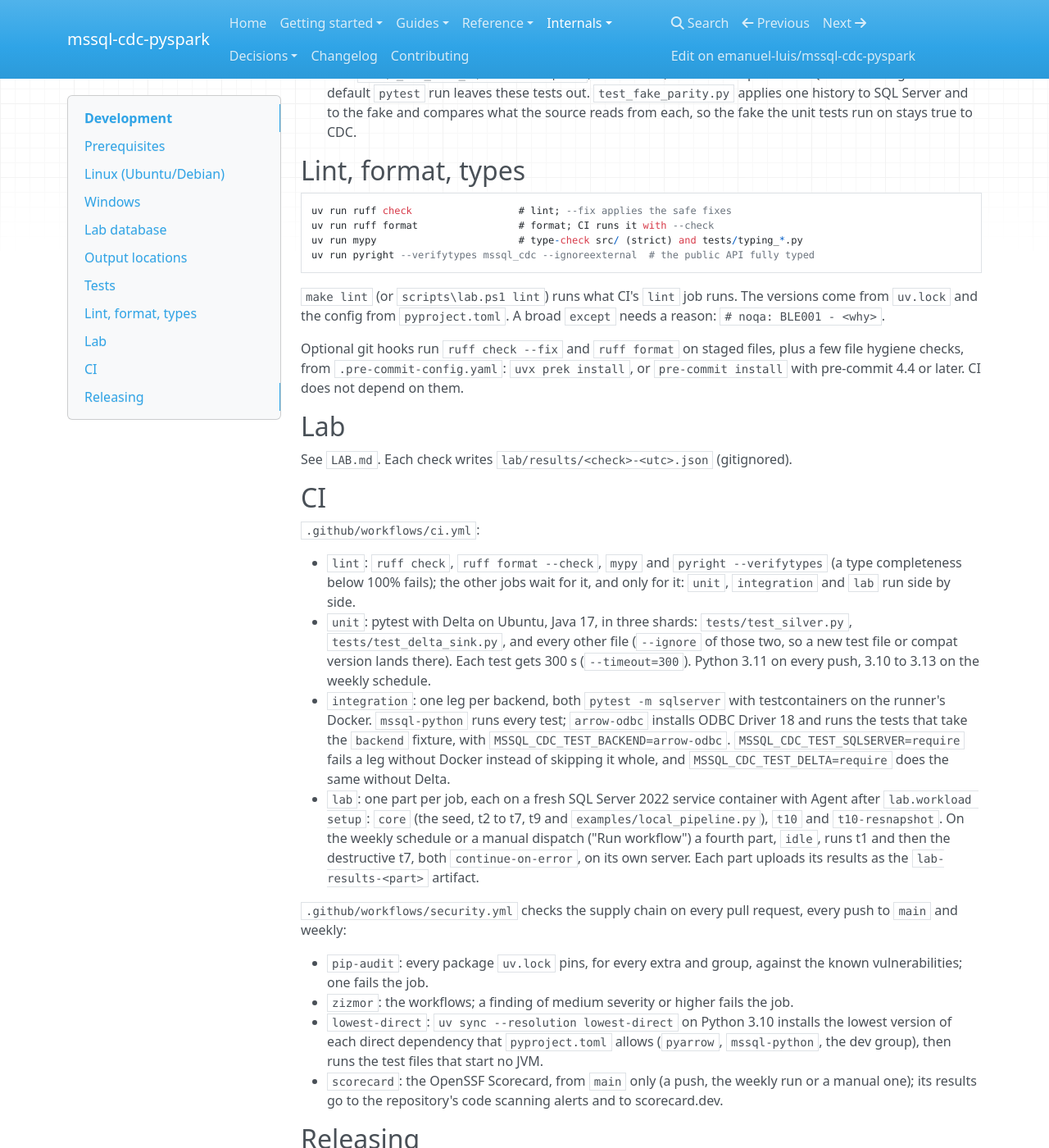
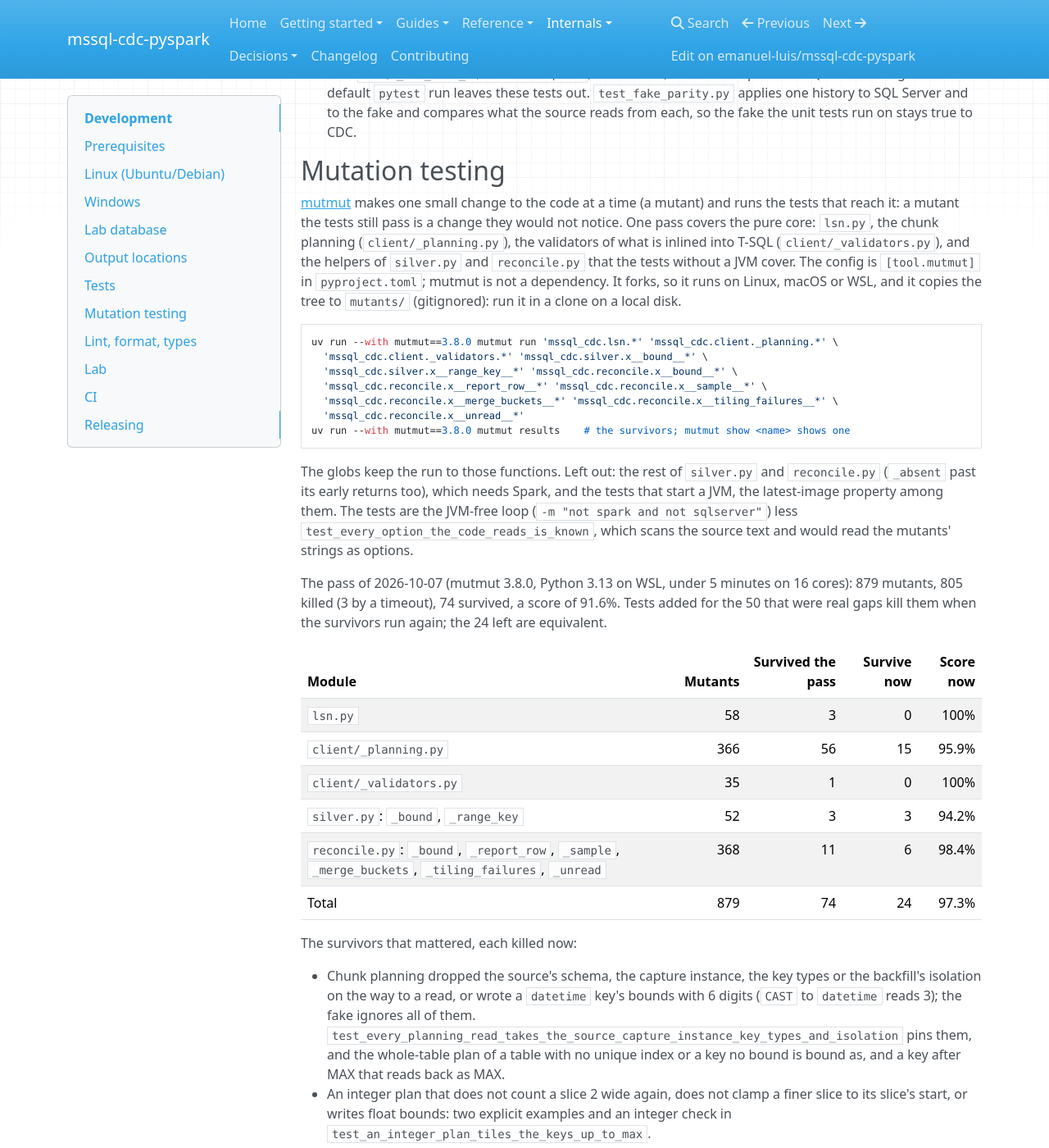
Before and after one commit to emanuel-luis/mssql-cdc-pyspark, an MkDocs documentation site: the page built from docs/DEVELOPMENT.md, in a window 1280 px wide and 1400 px high, scrolled down 3135 px. Shown: the whole window at 82% size. Built offline with MkDocs 1.6.1, drawn with Linux system fonts in a browser that asks for light colours; nearby versions of some CDN libraries; some of the changed text lies outside the part shown.

Commit message:
docs: mutation-testing pass over the pure core
One mutmut 3.8.0 pass, run through uv run --with (no dependency) on
WSL: lsn.py, client/_planning.py, client/_validators.py and the silver
and reconcile helpers the JVM-free tests cover, with the JVM-free loop
as the test command. 879 mutants, 74 survived (91.6%); the tests of the
previous commit kill 50 of them, and the 24 left are equivalent
(97.3%). docs/DEVELOPMENT.md has how to run it, the score per module,
the survivors that mattered and the equivalent ones.

[tool.mutmut] in pyproject.toml holds the run's config, mutants/ is
gitignored, and the roadmap's 0.4.1 testing item is done.

````diff
--- a/docs/DEVELOPMENT.md
+++ b/docs/DEVELOPMENT.md
@@ -159,6 +159,79 @@ add `and not sqlserver` to it, or the run starts SQL Server containers.
   `test_fake_parity.py` applies one history to SQL Server and to the fake and compares
   what the source reads from each, so the fake the unit tests run on stays true to CDC.
 
+## Mutation testing
+
+[mutmut](https://github.com/boxed/mutmut) makes one small change to the code at a time (a
+mutant) and runs the tests that reach it: a mutant the tests still pass is a change they
+would not notice. One pass covers the pure core: `lsn.py`, the chunk planning
+(`client/_planning.py`), the validators of what is inlined into T-SQL
+(`client/_validators.py`), and the helpers of `silver.py` and `reconcile.py` that the tests
+without a JVM cover. The config is `[tool.mutmut]` in `pyproject.toml`; mutmut is not a
+dependency. It forks, so it runs on Linux, macOS or WSL, and it copies the tree to `mutants/`
+(gitignored): run it in a clone on a local disk.
+
+```bash
+uv run --with mutmut==3.8.0 mutmut run 'mssql_cdc.lsn.*' 'mssql_cdc.client._planning.*' \
+  'mssql_cdc.client._validators.*' 'mssql_cdc.silver.x__bound__*' \
+  'mssql_cdc.silver.x__range_key__*' 'mssql_cdc.reconcile.x__bound__*' \
+  'mssql_cdc.reconcile.x__report_row__*' 'mssql_cdc.reconcile.x__sample__*' \
+  'mssql_cdc.reconcile.x__merge_buckets__*' 'mssql_cdc.reconcile.x__tiling_failures__*' \
+  'mssql_cdc.reconcile.x__unread__*'
+uv run --with mutmut==3.8.0 mutmut results    # the survivors; mutmut show <name> shows one
+```
+
+The globs keep the run to those functions. Left out: the rest of `silver.py` and
+`reconcile.py` (`_absent` past its early returns too), which needs Spark, and the tests that
+start a JVM, the latest-image property among them. The tests are the JVM-free loop
+(`-m "not spark and not sqlserver"`) less `test_every_option_the_code_reads_is_known`, which
+scans the source text and would read the mutants' strings as options.
+
+The pass of 2026-10-07 (mutmut 3.8.0, Python 3.13 on WSL, under 5 minutes on 16 cores): 879
+mutants, 805 killed (3 by a timeout), 74 survived, a score of 91.6%. Tests added for the 50
+that were real gaps kill them when the survivors run again; the 24 left are equivalent.
+
+| Module | Mutants | Survived the pass | Survive now | Score now |
+|---|---:|---:|---:|---:|
+| `lsn.py` | 58 | 3 | 0 | 100% |
+| `client/_planning.py` | 366 | 56 | 15 | 95.9% |
+| `client/_validators.py` | 35 | 1 | 0 | 100% |
+| `silver.py`: `_bound`, `_range_key` | 52 | 3 | 3 | 94.2% |
+| `reconcile.py`: `_bound`, `_report_row`, `_sample`, `_merge_buckets`, `_tiling_failures`, `_unread` | 368 | 11 | 6 | 98.4% |
+| Total | 879 | 74 | 24 | 97.3% |
+
+The survivors that mattered, each killed now:
+
+* Chunk planning dropped the source's schema, the capture instance, the key types or the
+  backfill's isolation on the way to a read, or wrote a `datetime` key's bounds with 6
+  digits (`CAST` to `datetime` reads 3); the fake ignores all of them.
+  `test_every_planning_read_takes_the_source_capture_instance_key_types_and_isolation` pins
+  them, and the whole-table plan of a table with no unique index or a key no bound is bound
+  as, and a key after MAX that reads back as MAX.
+* An integer plan that does not count a slice 2 wide again, does not clamp a finer slice to
+  its slice's start, or writes float bounds: two explicit examples and an integer check in
+  `test_an_integer_plan_tiles_the_keys_up_to_max`.
+* A capture instance of 100 characters, a sysname's length, refused.
+* `reconcile`: a moved key at the first bucket's start, an open chunked snapshot with no
+  chunk row yet, and a failure after a missing chunk, which `break` for `continue` hid.
+* The messages of the LSN errors.
+
+The equivalent ones, left as they are:
+
+* `cast("list[str]", ...)` with another type or `None` (6): `cast` does nothing at run time.
+* `_int_chunks`: the end of a slice when `cut` has none (4), which never happens; a grid
+  computed over one key more, and counting again a slice of exactly `chunk_rows` rows (2):
+  both change how finely a key is counted, not how the plan tiles it.
+* `snapshot_plan`: `(hi,)` for a NULL MAX, and reading the key types for it (2): MAX stays
+  NULL.
+* `_json_key`: `t or "XXXX"` for `t or ""` (1): neither is a `datetime` type.
+* `silver._bound`: `replace(" ", "T")` changed (2), which `fromisoformat` does not need (it
+  takes any separator), and `strip("XX0XX")` (1), which strips the same digits.
+* `_merge_buckets`: a fine bucket missing on one side counted as 1 row, not 0 (2): the other
+  side holds at least one, so the larger is the same.
+* `_tiling_failures`: `default=-2` (1): with no chunk, the range is empty either way.
+* `_unread`: `include_command_id` None or True, and batches of 100,001 rows (3): the keys are
+  the last columns either way.
+
 ## Lint, format, types
 
 ```bash
````
Also changed, not shown: CHANGELOG.md (+4 -0 lines), docs/ROADMAP.md (+1 -1 lines), pyproject.toml (+19 -0 lines), 1 other file.
